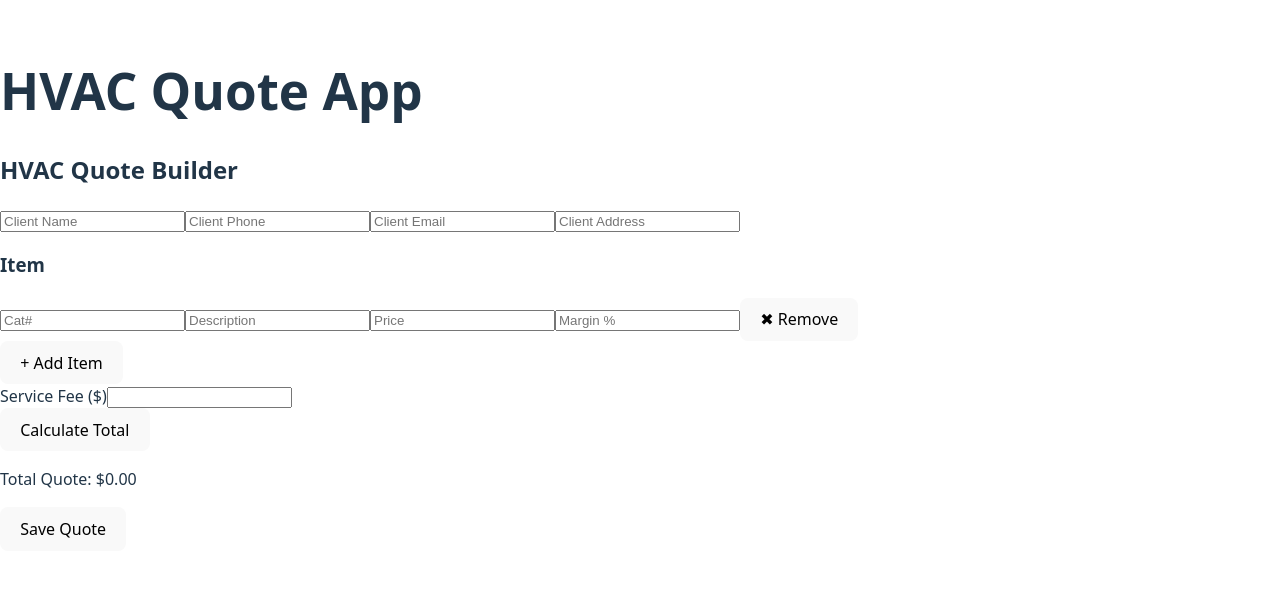
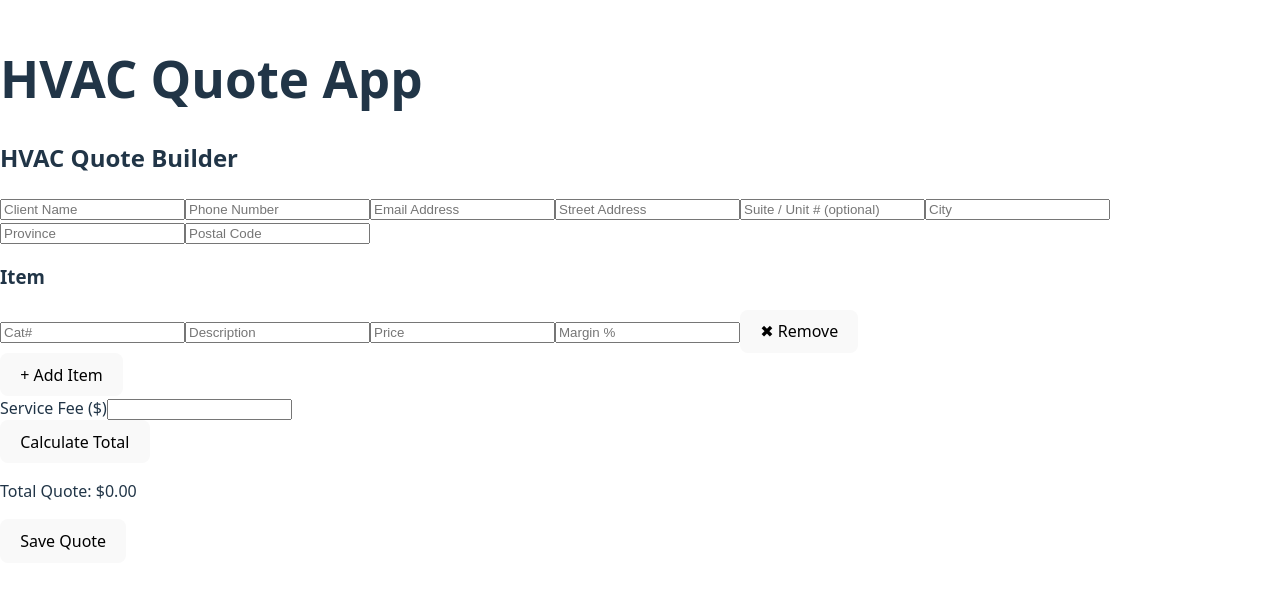
Before and after one commit to alljay213/hvac-quote-app, a React (Vite) app: page / in a window 1280 px wide. Shown: the part 111-700 px from the top of the page. Built offline with nearby package versions, Linux system fonts and the light colour scheme.

Commit message:
feat: expand client information fields in QuoteBuilder component

```diff
--- a/src/components/QuoteBuilder.jsx
+++ b/src/components/QuoteBuilder.jsx
@@ -58,19 +58,72 @@ export default function QuoteBuilder() {
 
       {/* Client Info */}
       <div className="grid gap-4 mb-6">
-        {["name", "phone", "email", "address"].map((field) => (
+        <div className="grid gap-4 mb-6">
           <input
-            key={field}
             type="text"
-            name={field}
-            placeholder={`Client ${
-              field.charAt(0).toUpperCase() + field.slice(1)
-            }`}
-            value={client[field]}
+            name="name"
+            placeholder="Client Name"
+            value={client.name}
             onChange={handleClientChange}
             className="border border-gray-300 p-2 rounded w-full"
           />
-        ))}
+          <input
+            type="text"
+            name="phone"
+            placeholder="Phone Number"
+            value={client.phone}
+            onChange={handleClientChange}
+            className="border border-gray-300 p-2 rounded w-full"
+          />
+          <input
+            type="email"
+            name="email"
+            placeholder="Email Address"
+            value={client.email}
+            onChange={handleClientChange}
+            className="border border-gray-300 p-2 rounded w-full"
+          />
+          <input
+            type="text"
+            name="street"
+            placeholder="Street Address"
+            value={client.street || ""}
+            onChange={handleClientChange}
+            className="border border-gray-300 p-2 rounded w-full"
+          />
+          <input
+            type="text"
+            name="unit"
+            placeholder="Suite / Unit # (optional)"
+            value={client.unit || ""}
+            onChange={handleClientChange}
+            className="border border-gray-300 p-2 rounded w-full"
+          />
+          <input
+            type="text"
+            name="city"
+            placeholder="City"
+            value={client.city || ""}
+            onChange={handleClientChange}
+            className="border border-gray-300 p-2 rounded w-full"
+          />
+          <input
+            type="text"
+            name="province"
+            placeholder="Province"
+            value={client.province || ""}
+            onChange={handleClientChange}
+            className="border border-gray-300 p-2 rounded w-full"
+          />
+          <input
+            type="text"
+            name="postalCode"
+            placeholder="Postal Code"
+            value={client.postalCode || ""}
+            onChange={handleClientChange}
+            className="border border-gray-300 p-2 rounded w-full"
+          />
+        </div>
       </div>
 
       {/* Item Inputs */}
```
